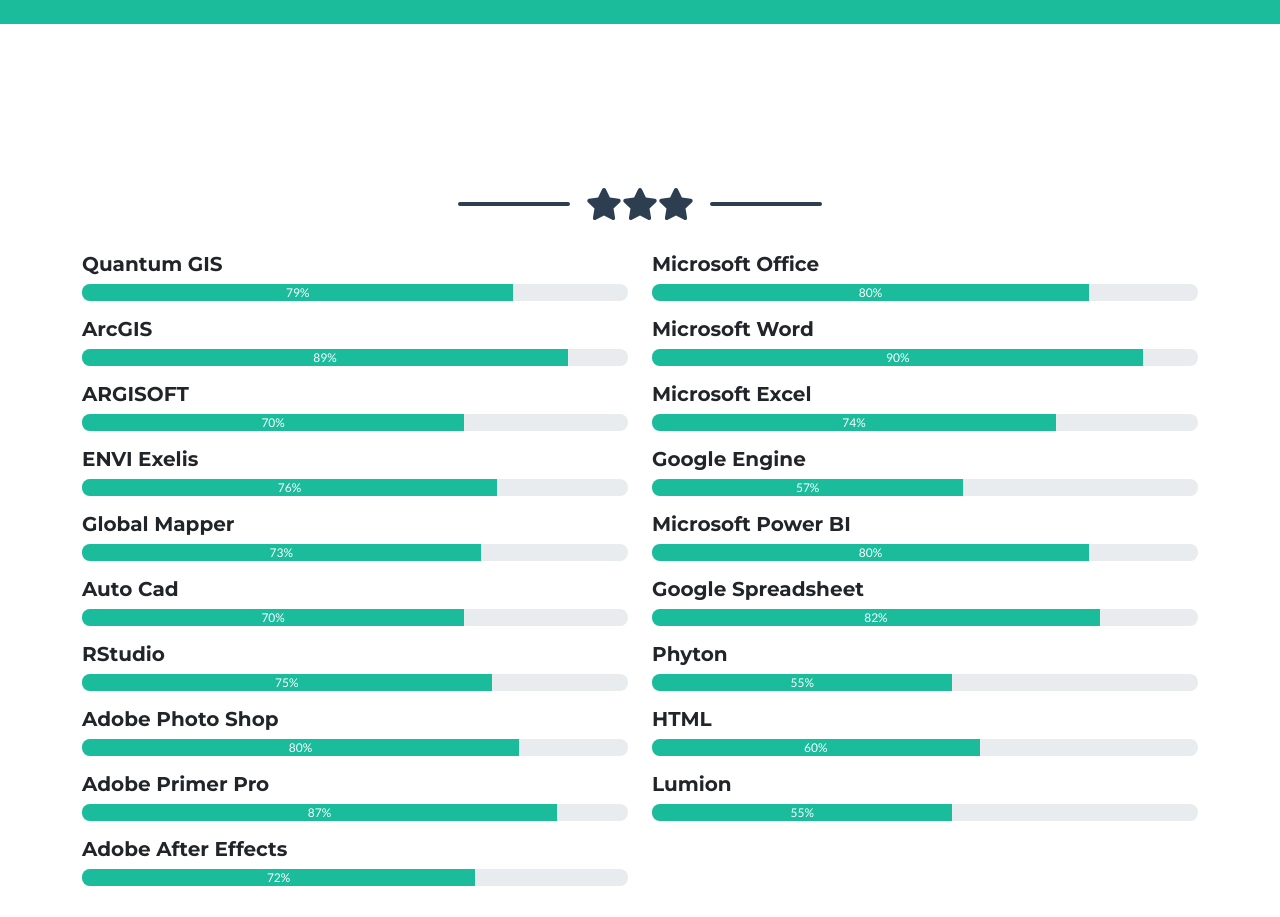
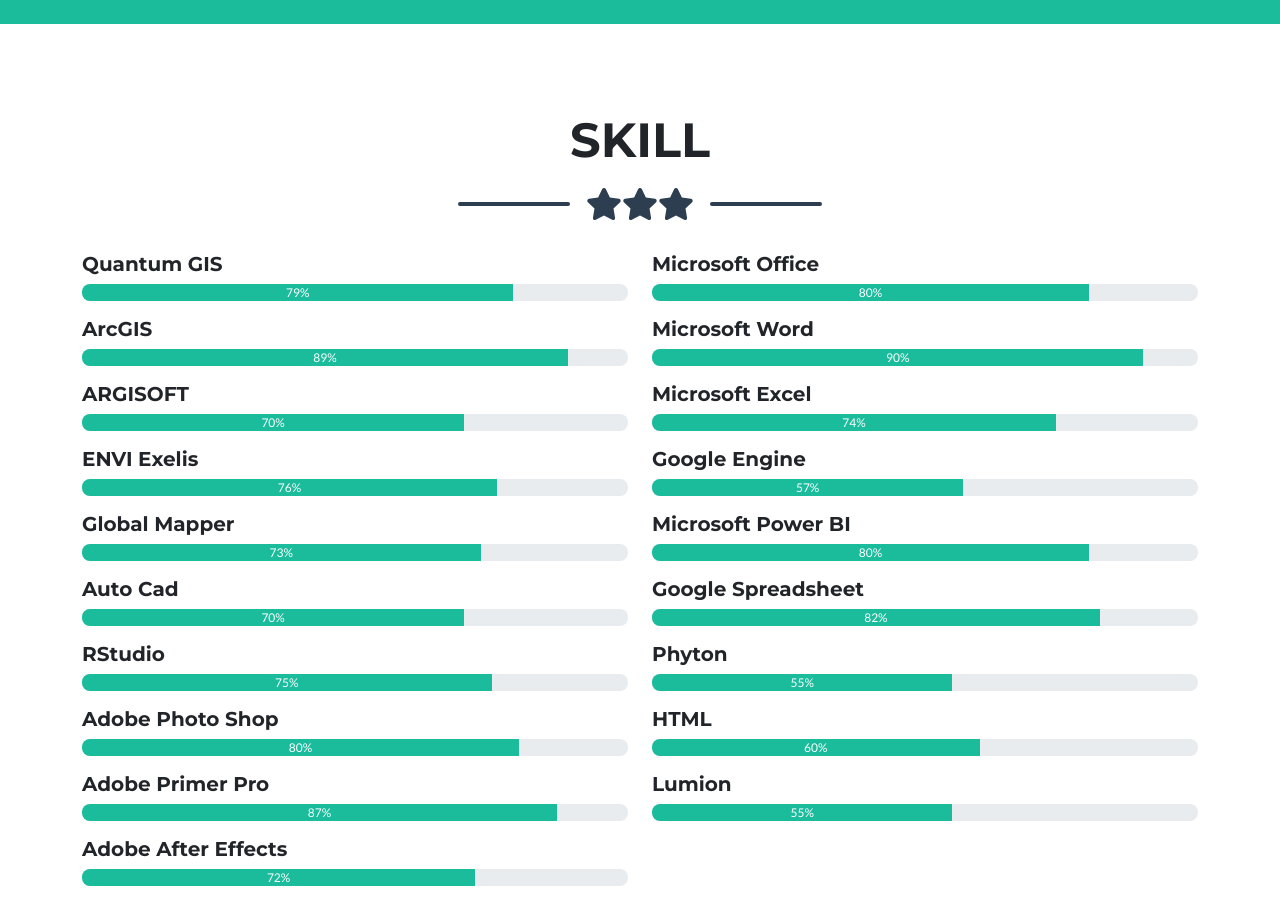
Before and after one commit to riski-me/riskiputra.github.io, a plain HTML site: page index.html in a window 1280 px wide. Shown: the part 2260-3177 px from the top of the page. Drawn offline with nearby package versions, Linux system fonts and the light colour scheme.

Commit message:
Update index.html

```diff
--- a/index.html
+++ b/index.html
@@ -165,7 +165,7 @@
 		 <section class="page-section " id="skill">
             <div class="container">
 				<!-- About Section Heading-->
-                <h2 class="page-section-heading text-center text-uppercase text-white">Skill</h2>
+                <h2 class="page-section-heading text-center text-uppercase text-custom">Skill</h2>
 				<!-- Icon Divider-->
                 <div class="divider-custom divider-custom">
                     <div class="divider-custom-line"></div>
```
